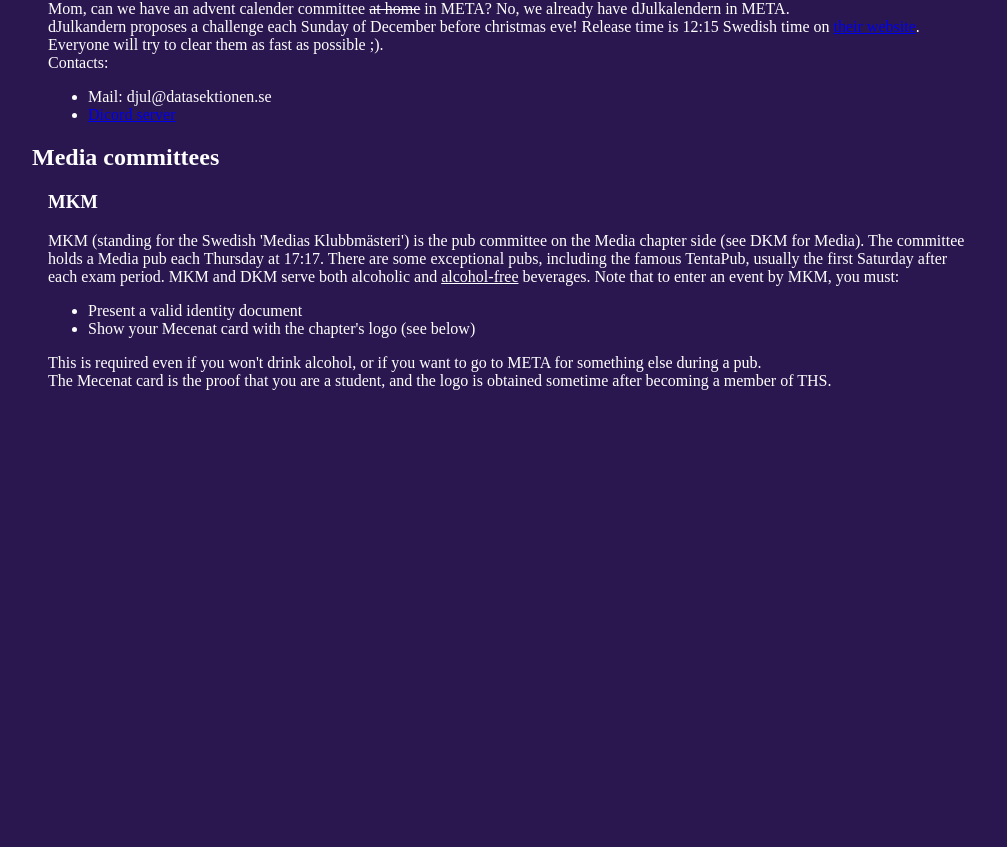
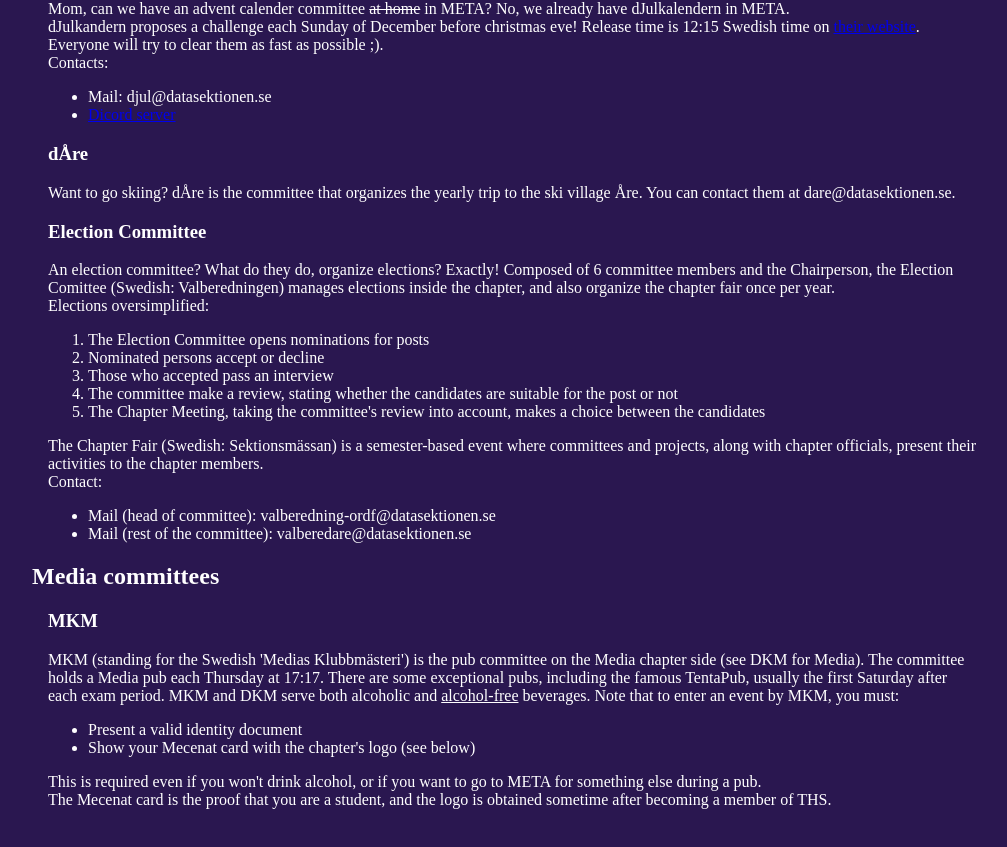
Before and after one commit to datasektionen/metastudent, a React (Create React App) app: page /student-life in a window 1280 px wide. Shown: the part 2181-3028 px from the top of the page, without its empty margins (128-1135 px from the left). Before the commit the page ends 2623 px from the top, so only its background shows below. Built offline with nearby package versions, Linux system fonts and the light colour scheme.

Commit message:
feat: add dAre and Election Committee descriptions

```diff
--- a/src/pages/Committees.js
+++ b/src/pages/Committees.js
@@ -41,6 +41,12 @@ const Committees = () => {
 
                 <CommitteeName name={"dJulkalendern"}/>
                 <DJulkalendern/>
+
+                <CommitteeName name={"dÅre"}/>
+                <DAre/>
+
+                <CommitteeName name={"Election Committee"}/>
+                <ElectionCommittee/>
             </div>
 
             <ChapterBelonging belonging="Media committees"/>
@@ -293,4 +299,39 @@ function DJulkalendern() {
     )
 }
 
+function DAre() {
+    return (
+        <p>
+            Want to go skiing? dÅre is the committee that organizes the yearly trip to the ski village Åre. You can contact them at
+            dare@datasektionen.se.
+        </p>
+    )
+}
+
+function ElectionCommittee() {
+    return (
+        <p>
+            An election committee? What do they do, organize elections? Exactly! Composed of 6 committee members and the Chairperson,
+            the Election Comittee (Swedish: Valberedningen) manages elections inside the chapter, and also organize the chapter fair once per year.
+            <br/>
+            Elections oversimplified:
+            <ol>
+                <li>The Election Committee opens nominations for posts</li>
+                <li>Nominated persons accept or decline</li>
+                <li>Those who accepted pass an interview</li>
+                <li>The committee make a review, stating whether the candidates are suitable for the post or not</li>
+                <li>The Chapter Meeting, taking the committee's review into account, makes a choice between the candidates</li>
+            </ol>
+            The Chapter Fair (Swedish: Sektionsmässan) is a semester-based event where committees and projects, along with chapter officials,
+            present their activities to the chapter members.
+            <br/>
+            Contact:
+            <ul>
+                <li>Mail (head of committee): valberedning-ordf@datasektionen.se</li>
+                <li>Mail (rest of the committee): valberedare@datasektionen.se</li>
+            </ul>
+        </p>
+    )
+}
+
 export default Committees;
```
